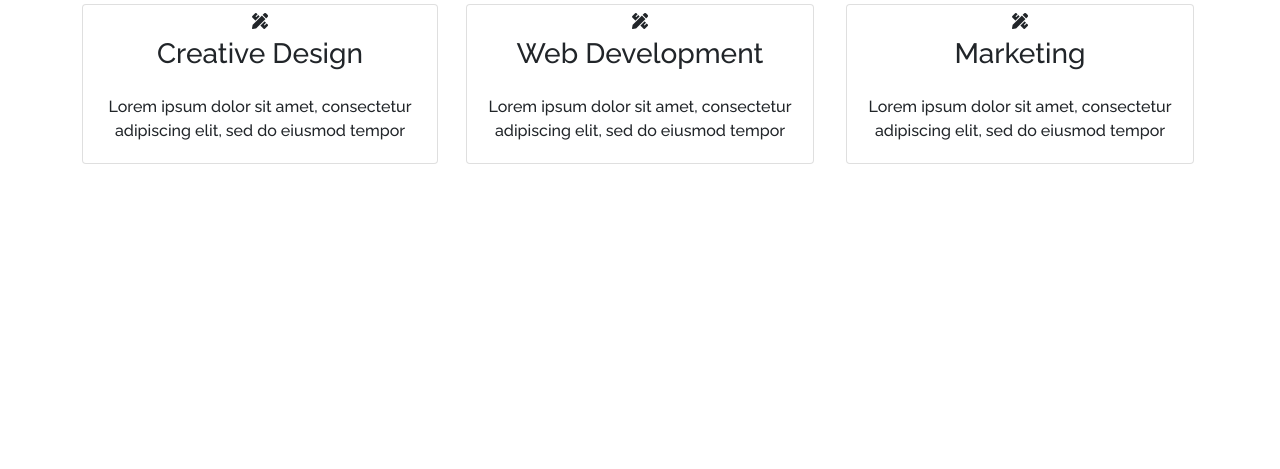
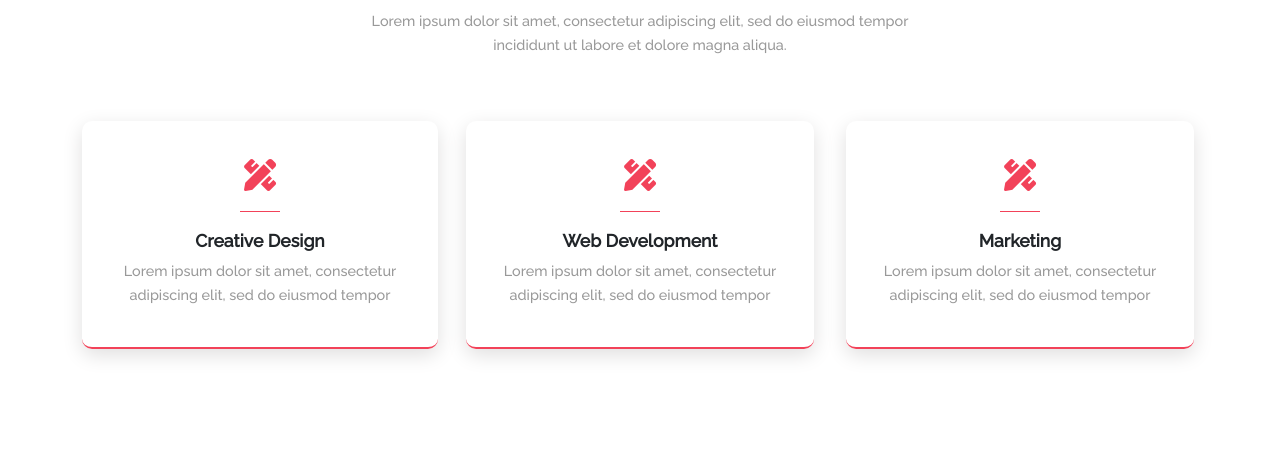
Before and after one commit to rahmancaylak/Frontend-Clone-Examples, a plain HTML site: page MORO-One-Page/index.html in a window 1280 px wide. Shown: the part 970-1439 px from the top of the page. Before the commit the page ends 1134 px from the top, so only its background shows below. Drawn offline with nearby package versions, Linux system fonts and the light colour scheme.

Commit message:
welcome section css added

```diff
--- a/MORO-One-Page/assets/css/style.css
+++ b/MORO-One-Page/assets/css/style.css
@@ -1,4 +1,4 @@
-@import url("https://fonts.googleapis.com/css2?family=Raleway:wght@500,800&display=swap");
+@import url("https://fonts.googleapis.com/css2?family=Raleway:wght@500,600,700,800&display=swap");
 @import url("https://fonts.googleapis.com/css2?family=Mulish:wght@300&display=swap");
 body {
   font-family: "Raleway", sans-serif;
@@ -76,5 +76,91 @@
 .hero p {
   font-family: "Mulish", sans-serif;
   color: #d1e5e7;
+  margin-top: 0.1rem;
+}
+
+.welcome {
+  margin-top: 120px;
+  margin-bottom: 120px;
+}
+
+.welcome h2 {
+  font-size: 1.8rem;
+  font-weight: 700;
+}
+
+.welcome h2 .secondary-color {
+  color: #F24259;
+}
+
+.welcome p {
+  font-weight: 400;
+  line-height: 1.5rem;
+  font-size: 0.9rem;
+  color: #999999;
+}
+
+.welcome .card {
+  border: none;
+  padding-top: 30px;
+  border-radius: 10px;
+  -webkit-box-shadow: 0px 6px 20px #e0dfdf;
+          box-shadow: 0px 6px 20px #e0dfdf;
+  -webkit-transition: 0.5s;
+  transition: 0.5s;
+}
+
+.welcome .card h3 {
+  font-weight: 600;
+  font-family: "Raleway", sans-serif;
+  font-size: 1.1rem;
+}
+
+.welcome .card .card-border {
+  padding: 20px;
+  display: block;
+  height: 1px;
+  width: 100%;
+  border-bottom: 2px solid #F24259 !important;
+  border-radius: 10px;
+}
+
+.welcome .card .card-body {
+  padding-top: 0;
+}
+
+.welcome .card .fa-pencil-ruler {
+  font-size: 2rem;
+  color: #F24259;
+}
+
+.welcome .card .fa-pencil-ruler::after {
+  display: block;
+  margin: auto;
+  content: "";
+  margin-top: 20px;
+  margin-bottom: 10px;
+  max-width: 2.5rem;
+  border-bottom: 1px solid #F24259;
+  -webkit-transition: 0.5s;
+  transition: 0.5s;
+}
+
+.welcome .card:hover {
+  -webkit-transition: 0.5s;
+  transition: 0.5s;
+  -webkit-transform: translateY(-10px);
+          transform: translateY(-10px);
+}
+
+.welcome .card:hover .fa-pencil-ruler:after {
+  max-width: 6rem;
+  -webkit-transition: 0.5s;
+  transition: 0.5s;
+  border-bottom: 1px solid #F24259;
+}
+
+.welcome .card .card-text {
+  font-size: 0.9rem;
 }
 /*# sourceMappingURL=style.css.map */
```
